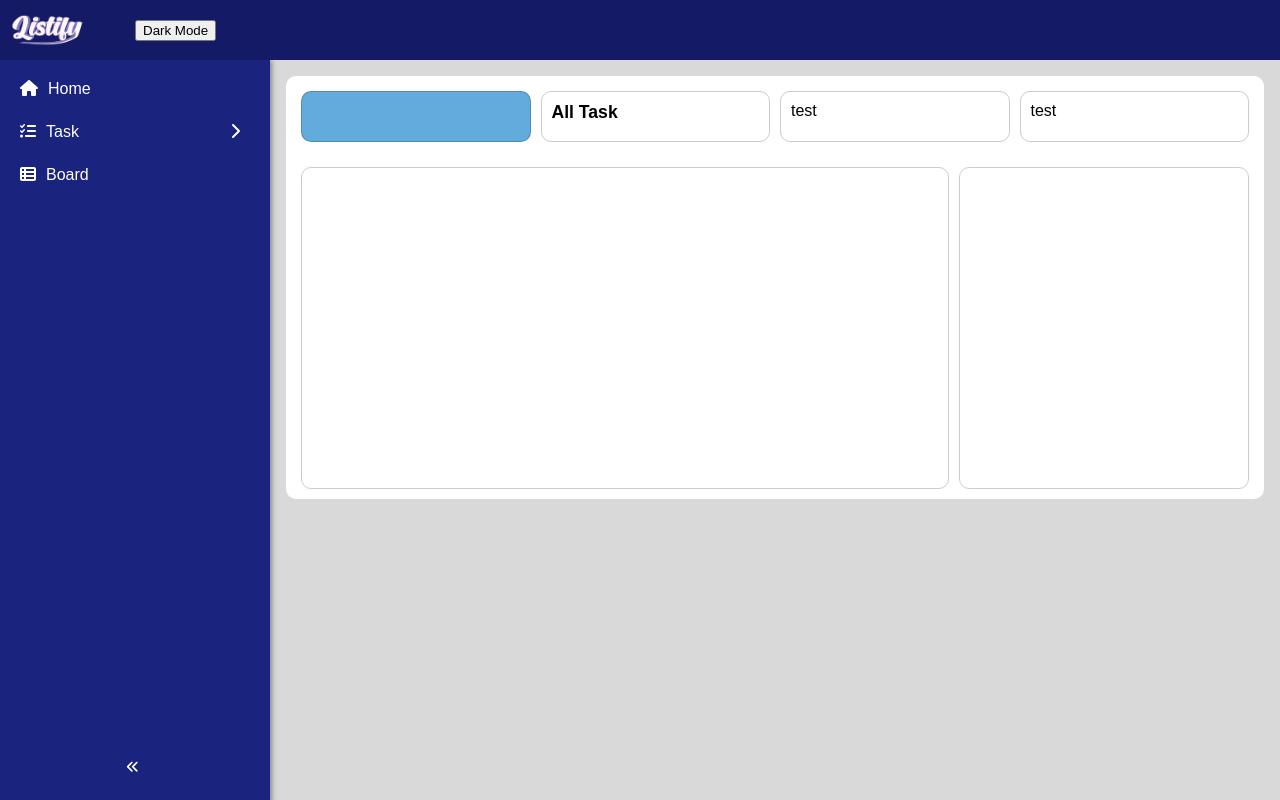
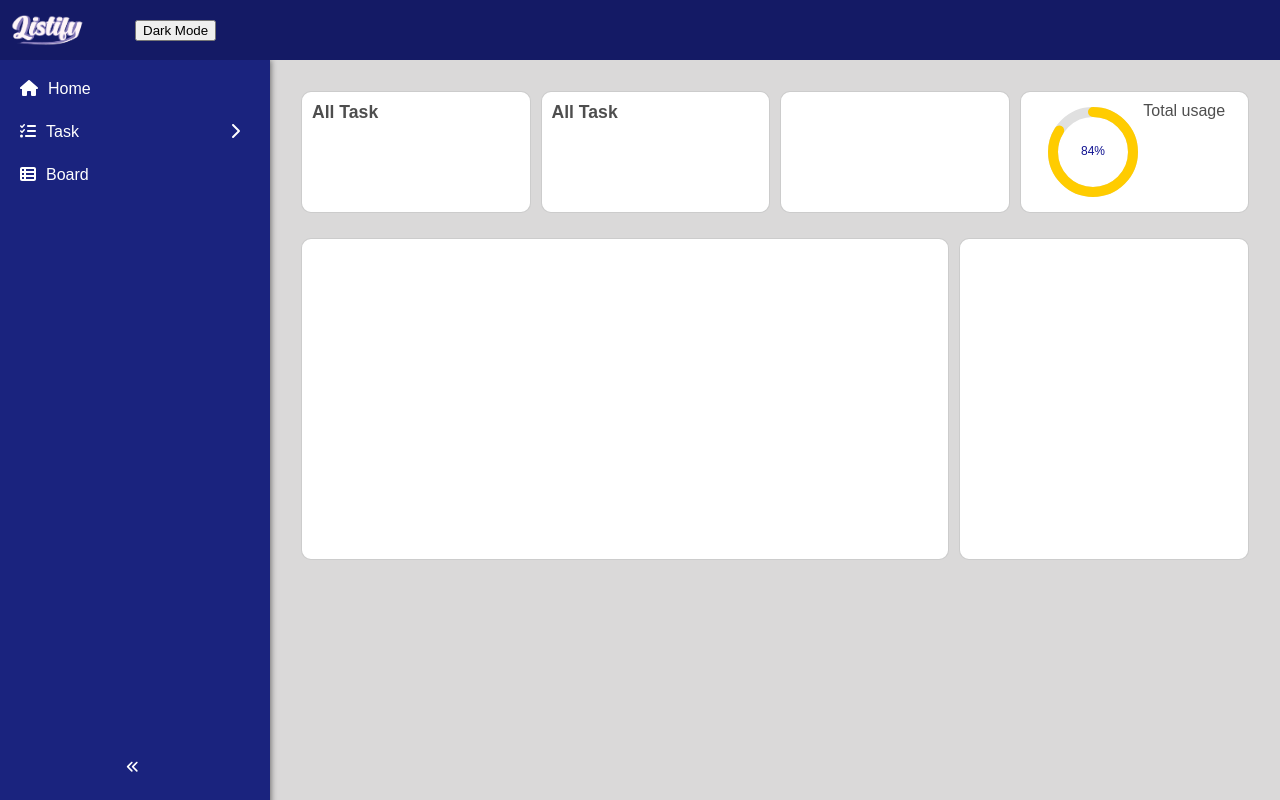
Before and after one commit to seduns/todo-app-local, an Angular app: page /home in a window 1280 px wide. Built offline with nearby package versions, Linux system fonts and the light colour scheme.

Commit message:
ui change: homepage component

```diff
--- a/src/app/homepage/homepage.component.html
+++ b/src/app/homepage/homepage.component.html
@@ -10,6 +10,7 @@
             <div class="todo-list-background">
 
                 <div class="con-flex-card con-1">
+                    <span class="con-label-flex">All Task</span>
                     <div class="con-col-1">
                         <div
                         class="col-cate col-1"
@@ -28,7 +29,7 @@
                 <span class="con-label-flex">All Task</span>
                 <div class="todo-card">
                         <div class="todo-item" *ngFor="let todo of todos; let i = index;" (click)="openTodos(todo, i)">
-                            <span class="con-title-item">{{limitWords(todo.title, 5)}}</span>
+                            <span class="con-title-item">{{limitWords(todo.title, 3)}}</span>
 
                             <div class="level-con" [ngClass]="{'high-level' : todo.level === 'high', 'medium-level' : todo.level === 'medium', 'low-level' : todo.level === 'low'}">{{todo.level}}</div>
 
@@ -37,18 +38,34 @@
                     </div>
                 </div>
                 <div class="con-flex-card con-3">
-                    test
+
+
+
+
                 </div>
                 <div class="con-flex-card con-4">
-                    test
+                    <div class="con-no-usage" *ngIf="">
+
+
+                    </div>
+                    <!-- <div class="usage-container">
+                        <div class="usage-bar" [style.height]="usagePercent + '%'" ></div>
+
+                    </div>
+                    <div class="usage-label" for="">Total usage: {{usage}} ({{usagePercent}}%)</div> -->
+
+                    <canvas #donutCanvas width="100" height="100"></canvas>
+                    Total usage
+
                 </div>
             </div>
 
-            <div class="con-todo-list-2">
+            <div class="con-todo-list-2 con-4">
 
                 <div class="con-flex-1">
                     <div class="chart">
                         <canvas #chartCanvas></canvas>
+
                     </div>
 
                 </div>
--- a/src/app/homepage/homepage.component.scss
+++ b/src/app/homepage/homepage.component.scss
@@ -1,22 +1,21 @@
 .main-content {
     // border: 1px solid yellow;
     display: flex;
-    // height: 100vh;
 }
 
 .content {
     // border: 2px solid rgb(120, 216, 1);
+    height: 100%;
     width: 100%;
-    height: 100%;
 
 
     .con-todo {
         display: flex;
         flex-direction: column;
-        // height: 90vh;
+        height: 100%;
         // border: 1px solid black;
         border-radius: 10px;
-        background-color: white;
+        background-color: transparent;
         justify-content: end;
         margin-left: auto;
 
@@ -38,6 +37,9 @@
                 border-radius: 10px;
                 margin: 5px;
                 transition: 0.3s;
+                background-color: var(--bg-color-todo-list-bg);
+                color: var(--text-color);
+
 
                 &:hover {
                     box-shadow: 0 4px 6px rgba(0, 0, 0, 0.171);
@@ -45,8 +47,14 @@
 
             }
 
+
+
+
+
+
             .con-1 {
-                background-color: #64abdd;
+                display: flex;
+                flex-direction: column;
 
                 .con-col-1 {
                     // background-color: rgba(255, 255, 0, 0.311);
@@ -112,6 +120,9 @@
                         }
                     }
                 }
+
+
+
             }
 
             .con-2{
@@ -120,20 +131,12 @@
                 flex-direction: column;
 
                 .con-title-item {
-                    width: 120px;
-                    text-wrap: nowrap;
+                    width: 100%;
+                    white-space: nowrap;
                     overflow: hidden;
-                    display: block;
                     text-overflow:ellipsis;
-                    text-align: center;
                     margin-bottom: 5px;
-                }
-
-                .con-label-flex {
-                    font-weight: bold;
-                    text-transform: capitalize;
-                    font-size: 1.1rem;
-                    margin-bottom: 8px;
+                    // background-color: yellow;
                 }
 
                 .level-con {
@@ -165,8 +168,62 @@
 
             }
 
+            .con-4 {
+                display: flex;
+                justify-content: center;
 
+
+
+                .usage-container {
+                    display: flex;
+                    justify-content: center;
+                    background-color: var(--bg-color-usage);
+                    width: 20px;
+                    height: 120px;
+                    margin: 15px 10px 0px;
+                    position: relative;
+                    border-radius: 5px;
+                    padding: 5px 20px;
+                    color: var(--text-color-usage);
+                    z-index: 1;
+                    align-items: flex-end; /* Aligns usage bar to the bottom */
+                    text-align: center;
+                    border: 1px solid rgba(0, 0, 0, 0.2);
+                    overflow: hidden; /* Prevents overflow when animating */
+
+                    .usage-bar {
+                        position: absolute;
+                        bottom: 0; /* Start from the bottom */
+                        left: 0;
+                        width: 100%; /* Fill the width */
+                        height: 0%; /* Default height */
+                        background: linear-gradient(0deg, var(--bg-color-gradient-usage), var(--bg-color-gradient-usage-2));
+                        transition: height 0.5s ease-in-out; /* Animate height change */
+                        border-radius: 5px;
+                    }
+
+                    .usage-label {
+                        position: absolute;
+                        top: 5px; /* Position label at the top */
+                        left: 50%;
+                        transform: translateX(-50%);
+                        font-weight: bold;
+                        text-align: center;
+                        white-space: nowrap; /* Prevents text wrapping */
+                    }
+                }
+
+            }
+
+            .con-label-flex {
+                font-weight: bold;
+                text-transform: capitalize;
+                font-size: 1.1rem;
+                margin-bottom: 8px;
+            }
         }
+
+
 
         .con-todo-list-2 {
             // border: 1px solid black;
@@ -181,6 +238,7 @@
                 padding: 10px;
                 border-radius: 10px;
                 transition: 0.3s;
+                background-color: var(--bg-color-todo-list-bg);
 
                 &:hover {
                     box-shadow: 0 4px 6px rgba(0, 0, 0, 0.171);
@@ -210,14 +268,59 @@
             list-style: none;
             display: flex;
             flex-wrap: wrap;
-            gap: 10px;
             justify-content: center;
             overflow: scroll;
             overflow-x: hidden;
             // border: 1px solid rgb(216, 240, 0);
             border-radius: 10px;
-            height: 100%;
+            padding: 10px;
 
+            max-height: 300px; // Adjust height as needed
+            overflow-y: auto;
+            position: relative;
+
+            // Gradient fade effect at both top and bottom
+            mask-image: linear-gradient(to bottom,
+                rgba(0, 0, 0, 0) 0%,
+                black 20%,
+                black 80%,
+                rgba(0, 0, 0, 0) 100%
+            );
+
+            -webkit-mask-image: linear-gradient(to bottom,
+                rgba(0, 0, 0, 0) 0%,
+                black 20%,
+                black 80%,
+                rgba(0, 0, 0, 0) 100%
+            );
+        }
+
+
+        .con-col-1::-webkit-scrollbar,
+        .todo-card::-webkit-scrollbar {
+            width: 5px;
+            height: 5px;
+        }
+
+        .con-col-1::-webkit-scrollbar-track,
+        .todo-card::-webkit-scrollbar-track {
+            background-color: rgb(160, 160, 199);
+            border-top-right-radius: 10px;
+            border-bottom-right-radius: 10px;
+        }
+
+        .con-col-1::-webkit-scrollbar-thumb,
+        .todo-card::-webkit-scrollbar-thumb {
+            background-color: rgb(75, 75, 240);
+            border-radius: 10px;
+            border-top-right-radius: 10px;
+            border-bottom-right-radius: 10px;
+        }
+
+        .con-col-1::-webkit-scrollbar-thumb:hover,
+        .todo-card::-webkit-scrollbar-thumb:hover {
+            background-color: blue;
+            border-radius: 10px;
         }
 
         .todo-title {
@@ -250,7 +353,8 @@
         }
 
         .todo-item {
-            background: #f4f4f4;
+            background-color: var(--bg-color-todo-item);
+            border: 1px solid rgba(0, 0, 0, 0.3);
             margin: 5px;
             padding: 10px;
             display: flex;
@@ -263,16 +367,19 @@
             box-shadow: 0 4px 6px rgba(0, 0, 0, 0.171);
             transition: 0.4s;
             position: relative;
+            color: var(--text-color);
+            cursor: pointer;
 
+
+
+            &:hover {
+                transform: scale(1.05);
+                box-shadow: 0 4px 6px rgba(0, 0, 0, 0.363);
+            }
         }
+    }
 
-        .todo-item:hover {
-            background-color: rgba(255, 255, 255, 0.788);
-            transform: scale(1.01);
-            box-shadow: 0 4px 6px rgba(0, 0, 0, 0.363);
-        }
 
-    }
 }
 
 
--- a/src/app/homepage/homepage.component.ts
+++ b/src/app/homepage/homepage.component.ts
@@ -41,31 +41,58 @@ export class HomepageComponent implements OnInit {
       this.checkLocalStorageUsage();
       this.totalCategoriesSubmit();
 
+
       //check running on browser
       if (isPlatformBrowser(this.platformId)) {
         setTimeout(() =>  {
           this.createChart();
+
+          this.ctx = this.donutCanvas.nativeElement.getContext('2d');
+          this.animateUsage();
+
         }, 100);
     }
   }
 
+  usage: string | null = null;
+  usagePercent: number = 0; // Storage usage in percentage
+
   checkLocalStorageUsage(): void {
-    if (typeof window != 'undefined') {
+    if (typeof window !== 'undefined') {
+
     try {
       // Calculate the approximate size of localStorage usage in bytes
-      const usedBytes = new TextEncoder().encode(JSON.stringify(localStorage)).length;
+      const todos = localStorage.getItem("todos");
+
+      const todosValue = todos && todos !== "[]" ? todos : "";
+
+      const todosSize = todos ? new TextEncoder().encode(todosValue).length : 4400000 ;
       const maxBytes = 5 * 1024 * 1024; // Approx. 5MB limit
+      this.usagePercent = parseFloat(Math.min((todosSize / maxBytes) * 100, 100).toFixed(0));
 
-      console.log(`localStorage usage: ${usedBytes} bytes`);
+      this.usage = this.formatedBytes(todosSize);
 
-      if (usedBytes >= maxBytes * 0.9) { // Warn at 90% capacity
-        console.warn('localStorage is almost full!');
+      console.log(`localStorage usage: ${todosSize} bytes`);
+      if (todosSize >= maxBytes) {
+        console.log('localStorage is full');
+      } else if (todosSize >= maxBytes * 0.9) {
+          console.log('localStorage is almost full!');
       }
 
     } catch (e) {
       console.error('Error checking localStorage usage:', e);
     }
   }
+  }
+
+  formatedBytes(bytes: number, decimal: number = 2): string {
+    if (bytes === 0 )  return `0 Bytes`;
+
+    const size = ['Bytes', 'KB', 'MB', 'GB', 'TB'];
+    const i = Math.floor(Math.log(bytes)/ Math.log(1024));
+    const formattedSize = parseFloat((bytes/ Math.pow(1024, i)).toFixed(decimal));
+
+    return `${formattedSize} ${size[i]}`;
   }
 
   // Clear all localStorage data
@@ -75,6 +102,74 @@ export class HomepageComponent implements OnInit {
       this.todos = []; // Clear the local todos array as well
       console.log('All localStorage data cleared.');
     }
+  }
+
+  @ViewChild('donutCanvas', { static: false }) donutCanvas!: ElementRef<HTMLCanvasElement>;
+
+
+  maxPercent: number = 100;
+  ctx!: CanvasRenderingContext2D | null;
+  animationInterval: any;
+
+  drawDonut(percent: number) {
+    if (!this.ctx) return;
+
+    const canvas = this.donutCanvas.nativeElement;
+    const ctx = this.ctx;
+    const centerX = canvas.width / 2;
+    const centerY = canvas.height / 2;
+    const radius = 40;
+    const thickness = 10;
+
+    // Get text color from CSS variables
+    const computedStyles = getComputedStyle(document.documentElement);
+    const textColor = computedStyles.getPropertyValue('--text-color-usage').trim(); // Only text color changes
+
+    ctx.clearRect(0, 0, canvas.width, canvas.height); // Clear previous frame
+
+    // 🎨 Background Circle (Keeps original color)
+    ctx.beginPath();
+    ctx.arc(centerX, centerY, radius, 0, 2 * Math.PI);
+    ctx.lineWidth = thickness;
+    ctx.strokeStyle = "#e0e0e0";  // Fixed light grey
+    ctx.stroke();
+
+    // 🟢 Progress Arc (Keeps original color)
+    const startAngle = -Math.PI / 2;
+    const endAngle = startAngle + (2 * Math.PI * (percent / 100));
+
+    ctx.beginPath();
+    ctx.arc(centerX, centerY, radius, startAngle, endAngle);
+    ctx.lineWidth = thickness;
+    ctx.strokeStyle = "#ffcc00"; // Fixed yellow
+    ctx.lineCap = "round";
+    ctx.stroke();
+
+    // 🔢 Percentage Text (Only this changes dynamically)
+    ctx.fillStyle = textColor; // Uses CSS variable
+    ctx.font = "12px Arial";
+    ctx.textAlign = "center";
+    ctx.textBaseline = "middle";
+    ctx.fillText(`${percent}%`, centerX, centerY);
+}
+
+
+
+  animateUsage() {
+    let currentPercent = 0;
+    this.animationInterval = setInterval(() => {
+      if (currentPercent >= this.usagePercent) {
+        clearInterval(this.animationInterval);
+      } else {
+        currentPercent += 1; // Increment gradually
+        this.drawDonut(currentPercent);
+      }
+    }, 20); // Smooth animation
+  }
+
+  updateUsage(newUsage: number) {
+    this.usagePercent = newUsage;
+    this.animateUsage();
   }
 
 
--- a/src/app/side-nav-bar/side-nav-bar.component.ts
+++ b/src/app/side-nav-bar/side-nav-bar.component.ts
@@ -77,7 +77,6 @@ export class SideNavBarComponent implements OnInit {
           link.isExpanded = storedExpanded === 'true';
         }
       });
-    }
 
       this.navStateService.isNavHidden$.subscribe(state => {
         this.isNavHidden = state;
@@ -85,6 +84,7 @@ export class SideNavBarComponent implements OnInit {
 
       const hideState = localStorage.getItem(this.NAV_STATE_KEY_HIDE);
       this.isNavHide = hideState === 'true';
+    }
   }
 
   toggleSubmenu(link: any, event: Event): void {
--- a/src/app/todo-app/todo-app.component.scss
+++ b/src/app/todo-app/todo-app.component.scss
@@ -54,10 +54,10 @@
                 top: 0;
                 left: 0;
                 height: 100%;
-                width: 100%;
                 background: linear-gradient(90deg, var(--bg-color-gradient-usage), var(--bg-color-gradient-usage-2));
                 transition: width 0.3s;
                 border-radius: 5px;
+                width: 0%;
                 z-index: 0;
 
             }
--- a/src/app/todo-app/todo-app.component.ts
+++ b/src/app/todo-app/todo-app.component.ts
@@ -59,7 +59,7 @@ export class TodoAppComponent implements OnInit {
 
       const todosValue = todos && todos !== "[]" ? todos : "";
 
-      const todosSize = todos ? new TextEncoder().encode(todosValue).length : 0;
+      const todosSize = todos ? new TextEncoder().encode(todosValue).length : 0 ;
       const maxBytes = 5 * 1024 * 1024; // Approx. 5MB limit
       this.usagePercent = parseFloat(Math.min((todosSize / maxBytes) * 100, 100).toFixed(0));
 
--- a/src/styles.scss
+++ b/src/styles.scss
@@ -59,7 +59,7 @@
 
     --icon-no-task: url(./asset/icon/notask-dark.svg);
 
-    --bg-color-usage: #151d27;
+    --bg-color-usage: #1a222c;
 
     --text-color-usage: #f5f5f5;
     --bg-color-gradient-usage: #2f3193;
```
Lines whose indentation alone changed are shown as unchanged.
